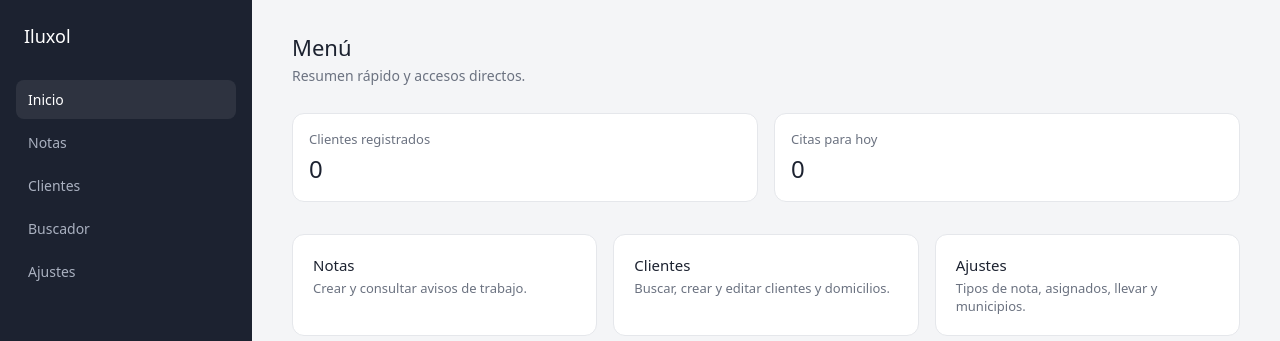
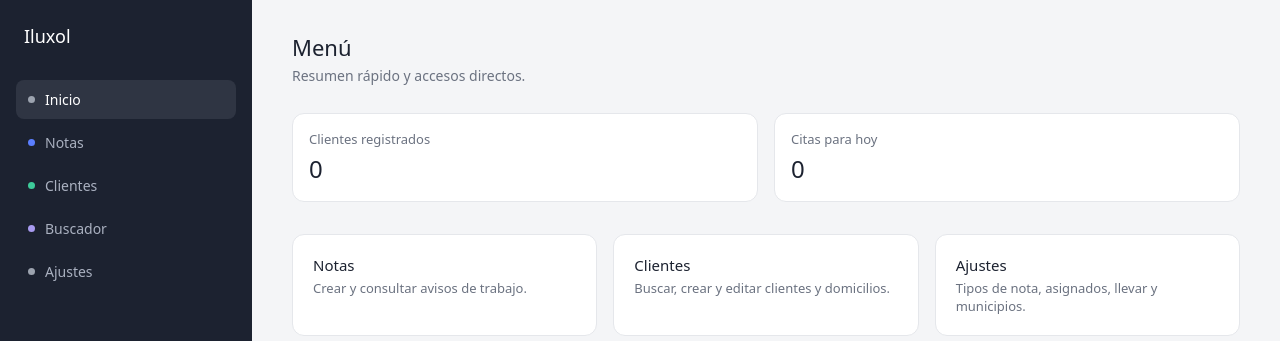
Before and after one commit to Ilufontes/app-iluxol, a Next.js app: page / in a window 1280 px wide. Shown: the top 341 px of the page. Built offline with nearby package versions, Linux system fonts and the light colour scheme; no server answers; the database is empty.

Commit message:
Update Sidebar.tsx

```diff
--- a/components/Sidebar.tsx
+++ b/components/Sidebar.tsx
@@ -5,11 +5,11 @@ import { usePathname, useRouter } from 'next/navigation'
 import { createClient } from '@/lib/supabase/client'
 
 const ENLACES = [
-  { href: '/', etiqueta: 'Inicio' },
-  { href: '/notas', etiqueta: 'Notas' },
-  { href: '/clientes', etiqueta: 'Clientes' },
-  { href: '/buscar', etiqueta: 'Buscador' },
-  { href: '/ajustes', etiqueta: 'Ajustes' },
+  { href: '/', etiqueta: 'Inicio', color: '#9CA3AF' },
+  { href: '/notas', etiqueta: 'Notas', color: '#5B7FFF' },
+  { href: '/clientes', etiqueta: 'Clientes', color: '#3DCB9A' },
+  { href: '/buscar', etiqueta: 'Buscador', color: '#A89BF0' },
+  { href: '/ajustes', etiqueta: 'Ajustes', color: '#9CA3AF' },
 ]
 
 export default function Sidebar({ nombreEmpleado }: { nombreEmpleado: string }) {
@@ -45,14 +45,22 @@ export default function Sidebar({ nombreEmpleado }: { nombreEmpleado: string })
               key={enlace.href}
               href={enlace.href}
               style={{
+                display: 'flex',
+                alignItems: 'center',
+                gap: 10,
                 padding: '10px 12px',
                 borderRadius: 8,
                 fontSize: 14,
+                fontWeight: activo ? 500 : 400,
                 color: activo ? '#ffffff' : '#aab1c0',
-                background: activo ? 'rgba(255,255,255,0.08)' : 'transparent',
+                background: activo ? `${enlace.color}26` : 'transparent',
                 textDecoration: 'none',
               }}
             >
+              <span style={{
+                width: 7, height: 7, borderRadius: '50%', flexShrink: 0,
+                background: enlace.color,
+              }} />
               {enlace.etiqueta}
             </Link>
           )
```
